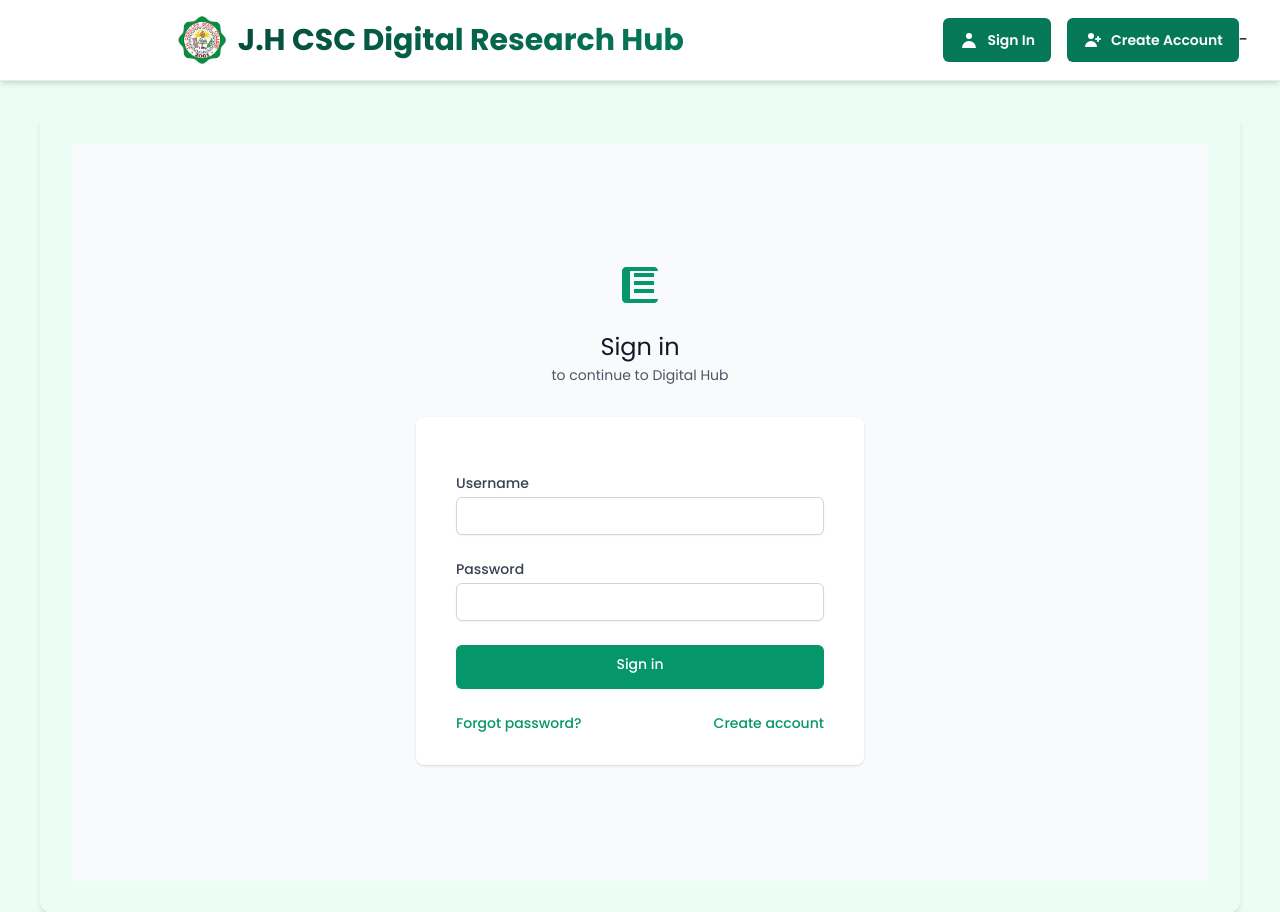
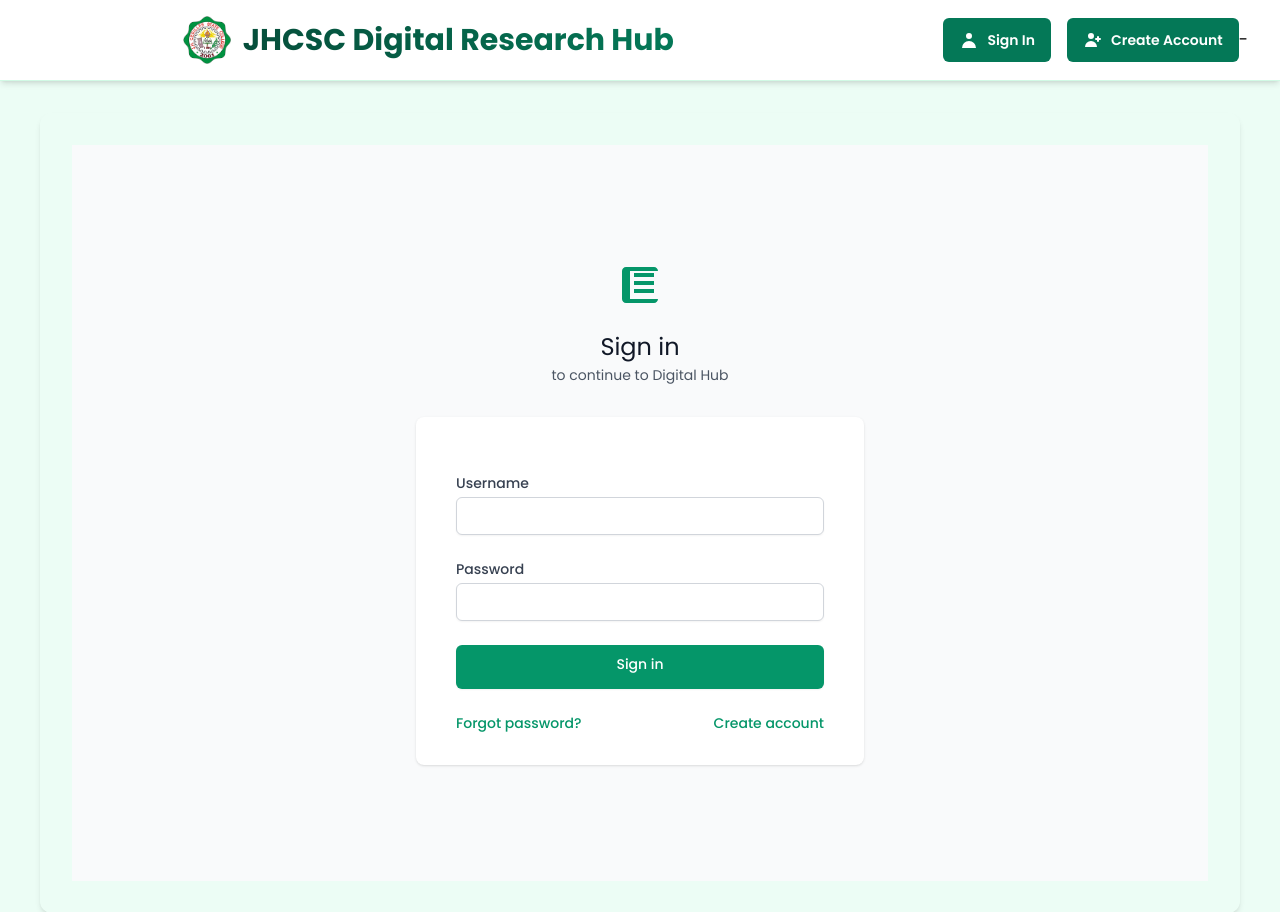
Before and after one commit to lanzy-lanzy/digitalhubv2, a Django app: page /login/login/ in a window 1280 px wide. Shown: the top 912 px of the page. Run offline with Django 5.2, Linux system fonts and the light colour scheme; some libraries are stand-ins or nearby versions.

Commit message:
Change navigation title to JHCSC Digital Research Hub

```diff
--- a/scholar/templates/scholar/base.html
+++ b/scholar/templates/scholar/base.html
@@ -3,7 +3,7 @@
 <head>
     <meta charset="UTF-8">
     <meta name="viewport" content="width=device-width, initial-scale=1.0">
-    <title>J.H. CSC - {% block title %}{% endblock %}</title>
+    <title>JHCSC Digital Research Hub - {% block title %}{% endblock %}</title>
     <script src="https://unpkg.com/htmx.org@1.9.10"></script>
     <script src="https://unpkg.com/htmx.org/dist/ext/json-enc.js"></script>
     <script src="https://cdn.tailwindcss.com"></script>
--- a/scholar/templates/scholar/home.html
+++ b/scholar/templates/scholar/home.html
@@ -1,7 +1,7 @@
 {% extends 'scholar/base.html' %}
 {% load static %}
 
-{% block title %}J.H. CSC - Digital Hub{% endblock %}
+{% block title %}Digital Research Hub{% endblock %}
 
 {% block content %}
 <style>
@@ -334,7 +334,7 @@
                         <img src="{% static 'images/carousel/carousel_1.jpg' %}" alt="Digital Hub Banner" class="absolute inset-0 w-full h-full object-cover">
                         <div class="absolute inset-0 flex items-center justify-center z-10">
                             <div class="text-center px-4 sm:px-6 md:px-8 bg-black bg-opacity-50 backdrop-blur-sm rounded-xl py-6 sm:py-8 shadow-2xl max-w-4xl mx-auto">
-                                <h1 class="text-3xl sm:text-4xl md:text-5xl font-bold text-white mb-2 sm:mb-4 drop-shadow-lg text-shadow">Welcome to J.H. CSC Digital Hub</h1>
+                                <h1 class="text-3xl sm:text-4xl md:text-5xl font-bold text-white mb-2 sm:mb-4 drop-shadow-lg text-shadow">Welcome to JHCSC Digital Research Hub</h1>
                                 <p class="text-white text-lg sm:text-xl opacity-90 max-w-3xl mx-auto drop-shadow-md">Your gateway to your research and projects</p>
                                 <div class="mt-6 flex justify-center">
                                     <span class="inline-flex rounded-md shadow-lg">
--- a/scholar/templates/scholar/partials/navbar.html
+++ b/scholar/templates/scholar/partials/navbar.html
@@ -54,7 +54,7 @@
                 <div class="px-3 pt-3 pb-4 space-y-2">
                     <!-- Mobile Title -->
                     <div class="text-center py-2 mb-2 border-b border-gray-100">
-                        <span class="text-lg font-semibold text-emerald-800">J.H CSC Digital Hub</span>
+                        <span class="text-xl font-semibold text-emerald-800">JHCSC Digital Research Hub</span>
                     </div>
 
                     {% if user.is_authenticated and not user.is_staff %}
@@ -138,7 +138,7 @@
             <div class="hidden md:flex items-center justify-center mx-auto max-w-xl lg:max-w-2xl px-2 sm:px-4 overflow-hidden">
                 <a href="{% url 'home' %}" class="flex items-center group">
                     <img src="/static/images/jh-logo.png" alt="JH CSC Logo" class="h-10 md:h-12 w-auto mr-2 md:mr-3">
-                    <span class="text-xl md:text-2xl lg:text-3xl font-bold bg-gradient-to-r from-emerald-900 to-emerald-700 bg-clip-text text-transparent truncate">J.H CSC Digital Research Hub</span>
+                    <span class="text-xl md:text-2xl lg:text-3xl font-bold bg-gradient-to-r from-emerald-900 to-emerald-700 bg-clip-text text-transparent truncate">JHCSC Digital Research Hub</span>
                 </a>
             </div>
 
```
